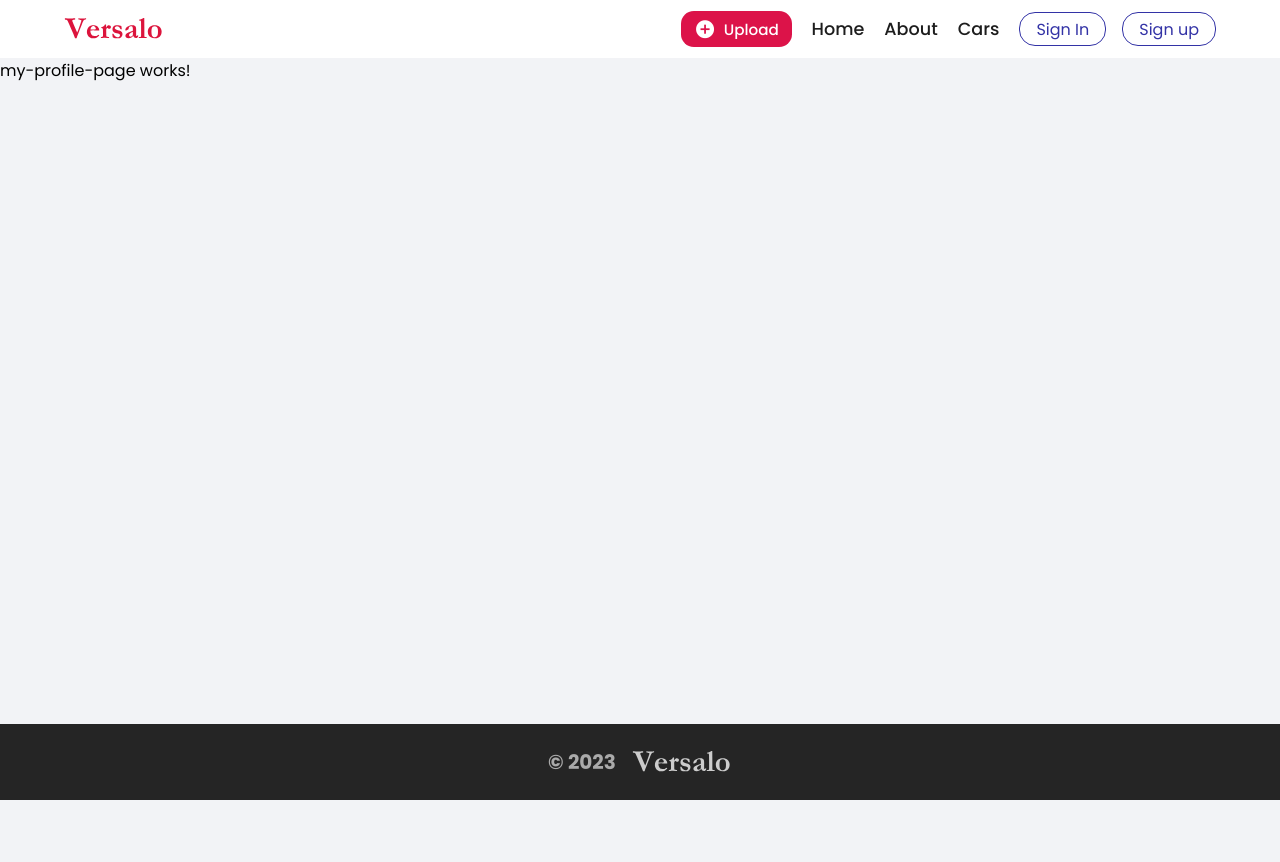
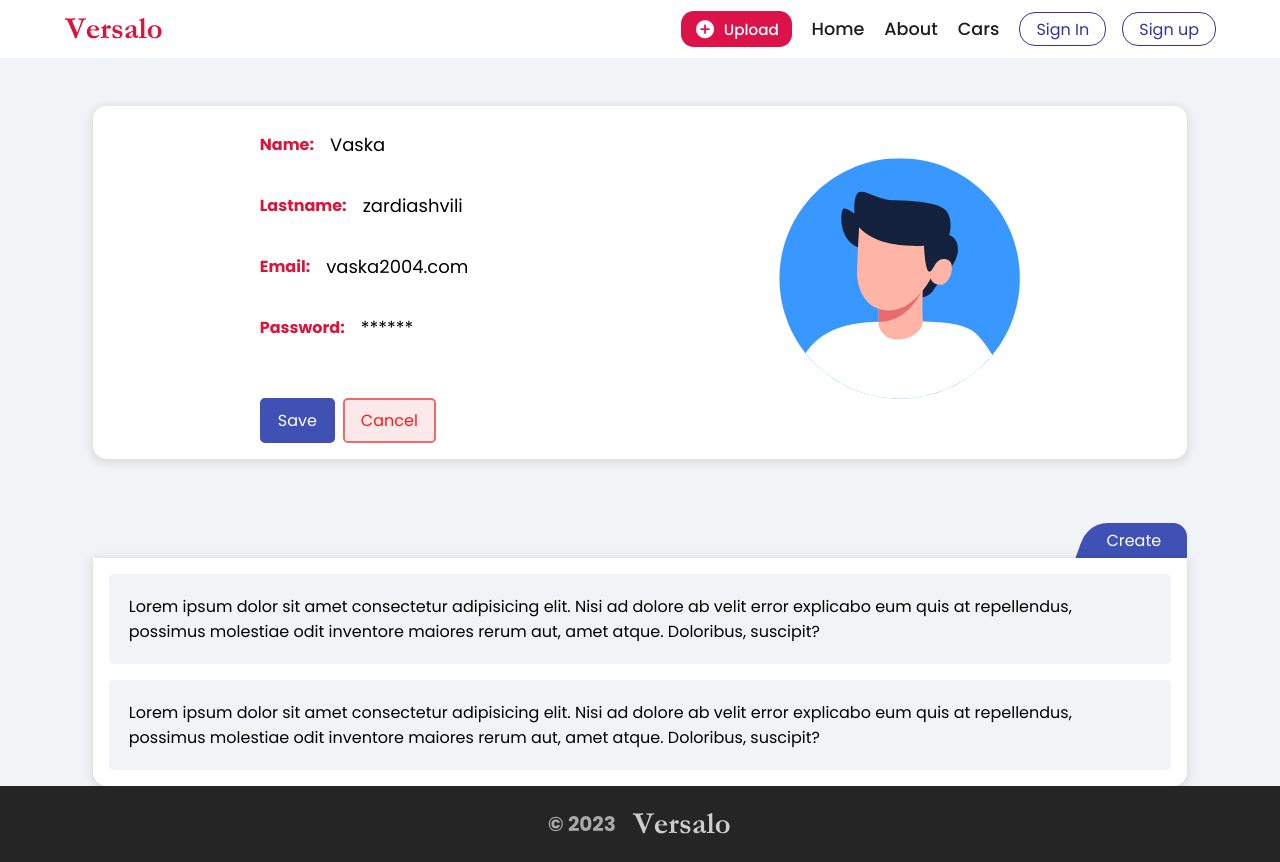
Before and after one commit to zzz-077/Versalo-Angular-project, an Angular app in the folder project/: page /profile in a window 1280 px wide. Before the commit the page ends 800 px from the top, so only its background shows below. Built offline with nearby package versions, Linux system fonts and the light colour scheme.

Commit message:
Profile page full design

```diff
--- a/project/src/app/cars-page/cars-page.component.css
+++ b/project/src/app/cars-page/cars-page.component.css
@@ -26,7 +26,6 @@
   gap: 0.5rem;
 }
 
-
 form select {
   padding: 0.65rem 0.8rem;
   font-size: 1rem;
@@ -51,7 +50,6 @@ form select option:first-child {
 form select option {
   height: 20px;
 }
-
 
 .Filter_button {
   display: flex;
@@ -100,7 +98,6 @@ form select option {
   width: 90%;
 }
 
-
 .no-cars-found {
   margin: 2rem auto;
   width: 100%;
@@ -114,7 +111,6 @@ form select option {
   justify-content: center;
   align-items: center;
   gap: 0.7rem;
-
 }
 
 .no-cars-found h3 {
--- a/project/src/app/my-profile-page/my-profile-page.component.css
+++ b/project/src/app/my-profile-page/my-profile-page.component.css
@@ -0,0 +1,267 @@
+.profile_container {
+  margin-top: 3rem;
+  padding: 0 2rem;
+  gap: 4rem;
+  display: flex;
+  flex-direction: column;
+}
+.profile_top_content {
+  background-color: var(--sign_BGcolor);
+  border-radius: 0.875rem;
+  max-width: 1440px;
+  width: 90%;
+  display: flex;
+  margin: 0 auto;
+  justify-content: center;
+  padding: 1rem;
+  box-shadow: 0 2px 10px 2px rgba(0, 0, 0, 0.1);
+}
+.profile_bottom_content {
+  display: flex;
+  flex-direction: column;
+  border-radius: 0.875rem;
+  max-width: 1440px;
+  width: 90%;
+  margin: 0 auto;
+}
+.profile_top_content {
+  justify-content: center;
+  align-items: center;
+  justify-content: space-around;
+}
+.profile_edit_right_column {
+  width: 250px;
+}
+.profile_edit_right_column img {
+  width: 100%;
+  object-fit: cover;
+}
+.profile_edit_left_column {
+  display: flex;
+  flex-direction: column;
+  align-items: left;
+  gap: 1rem;
+}
+.cell {
+  /* background-color: rgba(33, 20, 20, 0.596); */
+  display: flex;
+  gap: 1rem;
+  align-items: center;
+  justify-content: space-between;
+  height: 45px;
+}
+.cell h3 {
+  color: var(--navbar_links__color_hovered);
+  font-size: 1rem;
+}
+.profile_info_box_input {
+  display: flex;
+  align-items: center;
+  justify-content: space-between;
+  width: 100%;
+}
+.profile_info_box_input span {
+  /* display: none; */
+  font-size: 1.125rem;
+  text-align: left;
+  /* border-bottom: 2px solid var(--navbar_links__color_hovered); */
+}
+.profile_info_box_input input {
+  color: var(--navbar_links__color);
+  outline: none;
+  padding: 0.65rem 0.8rem;
+  font-size: 1rem;
+  border: none;
+  background: whitesmoke;
+  border-radius: 0.35rem;
+  width: 250px;
+  display: none;
+}
+.profile_btns_box {
+  display: flex;
+  margin-top: 2rem;
+}
+.profile_info_btn_col1 {
+  width: 50%;
+  display: none;
+}
+.profile_info_btn_col1 button {
+  width: 100%;
+}
+.profile_info_btn_col2 {
+  display: flex;
+  /* display: none; */
+  width: 50%;
+  gap: 0.5rem;
+}
+.profile_info_btn_col2 button {
+  width: 100%;
+}
+.profile_info_btn_col2 button {
+  width: 100%;
+}
+.prf_info_cancel_btn {
+  background-color: #fceaeaf7;
+  border: 2px solid #f06a6a;
+  color: #ff1818;
+  transition: all 0.2s;
+}
+
+.prf_info_cancel_btn:hover {
+  background-color: #ff1818;
+  border: 2px solid #ff1818;
+  color: var(--main_BGcolor);
+}
+
+.Person_card_content {
+  background-color: var(--sign_BGcolor);
+  border-radius: 0.875rem;
+  border-top-right-radius: 0;
+  border-top-left-radius: 0;
+  max-width: 1440px;
+  width: 100%;
+  display: flex;
+  flex-direction: column;
+  gap: 1rem;
+  margin: 0 auto;
+  justify-content: center;
+  padding: 1rem;
+  z-index: 10;
+  box-shadow: 0 2px 10px 2px rgba(0, 0, 0, 0.1);
+}
+.Person_card_content p {
+  padding: 1.25rem;
+  background-color: var(--main_BGcolor);
+  border-radius: 0.3rem;
+}
+.car_ctreate_box {
+  display: flex;
+  justify-content: end;
+}
+
+.car_ctreate_box button {
+  padding: 0.2rem 1.5rem;
+  border-radius: 0.3rem;
+  border-bottom-left-radius: 0;
+  border-bottom-right-radius: 0;
+  border-top-left-radius: 1.75rem;
+  border-top-right-radius: 0.875rem;
+  position: relative;
+}
+.car_ctreate_box button::before {
+  content: "";
+  position: absolute;
+  width: 10px;
+  height: 18px;
+  transform: rotateZ(20deg);
+  background-color: var(--btn_BGcolor);
+  bottom: -5px;
+  left: -4px;
+}
+/*=========================*/
+/*====CREATE CARD POPUP====*/
+/*=========================*/
+.create_card_container {
+  position: absolute;
+  top: 0;
+  left: 0;
+  width: 100%;
+  height: 100%;
+  background-color: rgba(0, 0, 0, 0.703);
+  display: flex;
+  justify-content: center;
+  align-items: center;
+  z-index: 10;
+  display: none;
+}
+.create_card_container form {
+  background-color: var(--sign_BGcolor);
+  padding: 2rem;
+  border-radius: 0.3rem;
+}
+.form_input_cont {
+  display: grid;
+  grid-template-columns: auto auto auto;
+  gap: 2rem;
+}
+.input_box {
+  display: flex;
+  flex-direction: column;
+}
+.input_box input {
+  padding: 0.65rem 0.8rem;
+  font-size: 1rem;
+  outline: none;
+  border: none;
+  background: whitesmoke;
+  border-radius: 0.35rem;
+  box-shadow: 0 2px 10px 2px rgba(0, 0, 0, 0.15);
+  width: 300px;
+}
+.input_box label {
+  font-size: 0.95rem;
+  margin-left: 0.3rem;
+  color: rgb(95, 85, 85);
+}
+.input_box input::placeholder,
+.input_box textarea::placeholder {
+  color: rgb(139, 138, 138);
+}
+.input_textarea_box {
+  width: 100%;
+}
+.input_box textarea {
+  padding: 0.25rem 0.6rem;
+  resize: none;
+  outline: none;
+  font-size: 0.875rem;
+  outline: none;
+  border: none;
+  background: whitesmoke;
+  border-radius: 0.35rem;
+  box-shadow: 0 2px 10px 2px rgba(0, 0, 0, 0.15);
+  height: 200px;
+}
+.input_box .input_image_box {
+  width: 1%;
+  background-color: red;
+  display: flex;
+  flex-direction: column;
+}
+.image_display_box {
+  background-color: rgb(234, 232, 232);
+  width: 100%;
+  height: 100%;
+}
+.input_box .input_image_box input {
+  width: 1%;
+}
+.wheal_and_btnsbox {
+  display: flex;
+  flex-direction: column;
+  justify-content: space-between;
+}
+
+.profile_card_btn_col2 {
+  display: flex;
+  width: 100%;
+  gap: 0.5rem;
+}
+.profile_card_btn_col2 button {
+  width: 100%;
+}
+.profile_card_btn_col2 button {
+  width: 100%;
+}
+.prf_card_cancel_btn {
+  background-color: #fceaeaf7;
+  border: 2px solid #f06a6a;
+  color: #ff1818;
+  transition: all 0.2s;
+}
+
+.prf_card_cancel_btn:hover {
+  background-color: #ff1818;
+  border: 2px solid #ff1818;
+  color: var(--main_BGcolor);
+}
--- a/project/src/app/my-profile-page/my-profile-page.component.html
+++ b/project/src/app/my-profile-page/my-profile-page.component.html
@@ -1 +1,114 @@
-<p>my-profile-page works!</p>
+<div class="profile_container">
+  <div class="profile_top_content">
+    <form class="profile_edit_left_column">
+      <div class="cell">
+        <h3>Name:</h3>
+        <div class="profile_info_box_input">
+          <span>Vaska</span>
+          <input type="text" placeholder="User name" />
+        </div>
+      </div>
+      <div class="cell">
+        <h3>Lastname:</h3>
+        <div class="profile_info_box_input">
+          <span>zardiashvili</span>
+          <input type="text" placeholder="User lastname" />
+        </div>
+      </div>
+      <div class="cell">
+        <h3>Email:</h3>
+        <div class="profile_info_box_input">
+          <span>vaska2004.com</span>
+          <input type="email" placeholder="User email" />
+        </div>
+      </div>
+      <div class="cell">
+        <h3>Password:</h3>
+        <div class="profile_info_box_input">
+          <span>******</span>
+          <input type="password" placeholder="User password" />
+        </div>
+      </div>
+      <div class="profile_btns_box">
+        <div class="profile_info_btn_col1">
+          <button class="prf_info_edit_btn">Edit</button>
+        </div>
+        <div class="profile_info_btn_col2">
+          <button class="prf_info_save_btn">Save</button>
+          <button class="prf_info_cancel_btn">Cancel</button>
+        </div>
+      </div>
+    </form>
+    <div class="profile_edit_right_column">
+      <img src="../../assets/user-icon.svg" alt="#" />
+    </div>
+  </div>
+  <div class="profile_bottom_content">
+    <div class="car_ctreate_box">
+      <button class="prf_card_create_btn">Create</button>
+    </div>
+    <div class="Person_card_content">
+      <p>
+        Lorem ipsum dolor sit amet consectetur adipisicing elit. Nisi ad dolore
+        ab velit error explicabo eum quis at repellendus, possimus molestiae
+        odit inventore maiores rerum aut, amet atque. Doloribus, suscipit?
+      </p>
+      <p>
+        Lorem ipsum dolor sit amet consectetur adipisicing elit. Nisi ad dolore
+        ab velit error explicabo eum quis at repellendus, possimus molestiae
+        odit inventore maiores rerum aut, amet atque. Doloribus, suscipit?
+      </p>
+    </div>
+  </div>
+</div>
+
+<div class="create_card_container">
+  <form>
+    <div class="form_input_cont">
+      <div class="input_box">
+        <label>Model</label>
+        <input placeholder="BMW" type="text" />
+      </div>
+      <div class="input_box">
+        <label>Category</label>
+        <input placeholder="sedan" type="text" />
+      </div>
+      <div class="input_box">
+        <label>Year</label>
+        <input placeholder="2023" type="text" />
+      </div>
+      <div class="input_box">
+        <label>Price</label>
+        <input placeholder="28000" type="text" />
+      </div>
+      <div class="input_box">
+        <label>Color</label>
+        <input placeholder="red" type="text" />
+      </div>
+      <div class="input_box">
+        <label>Gearbox</label>
+        <input placeholder="automatic" type="text" />
+      </div>
+      <div class="input_box wheal_and_btnsbox">
+        <label>Wheel</label>
+        <input placeholder="front-wheel drive" type="text" />
+
+        <div class="profile_btns_box">
+          <div class="profile_card_btn_col2">
+            <button class="prf_card_save_btn">Save</button>
+            <button class="prf_card_cancel_btn">Cancel</button>
+          </div>
+        </div>
+      </div>
+      <div class="input_box input_textarea_box">
+        <label>Details</label>
+        <textarea> Powerful engine, iconic design...</textarea>
+      </div>
+      <div class="input_box input_image_box">
+        <label>Photo</label>
+        <div class="image_display_box"></div>
+        <input type="file" />
+      </div>
+    </div>
+  </form>
+</div>
--- a/project/src/app/signin/signin.component.ts
+++ b/project/src/app/signin/signin.component.ts
@@ -25,9 +25,9 @@ export class SigninComponent {
   ) {}
   user: userInterface[] = [];
   checkIfExists = true;
-  /*==============================*/
+  /*===================*/
   /*====SIGNIN FORM====*/
-  /*==============================*/
+  /*===================*/
   signinForm = new FormGroup({
     email: new FormControl('', [Validators.required, Validators.email]),
     password: new FormControl('', [Validators.required]),
```
